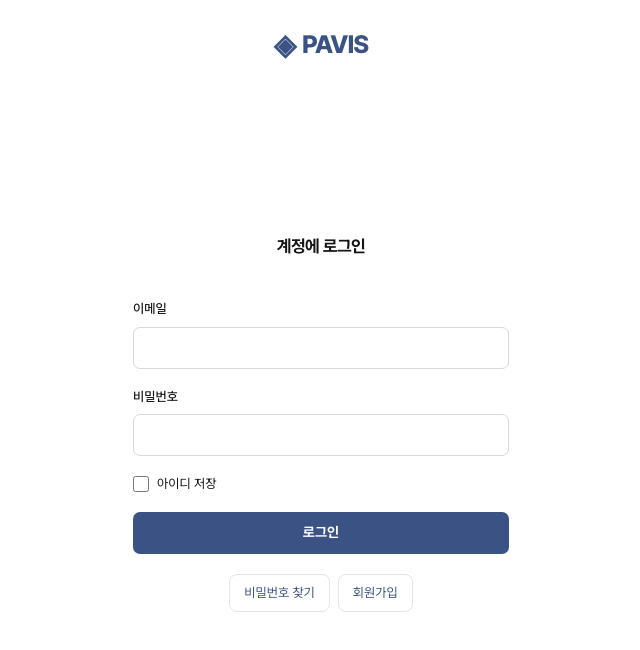
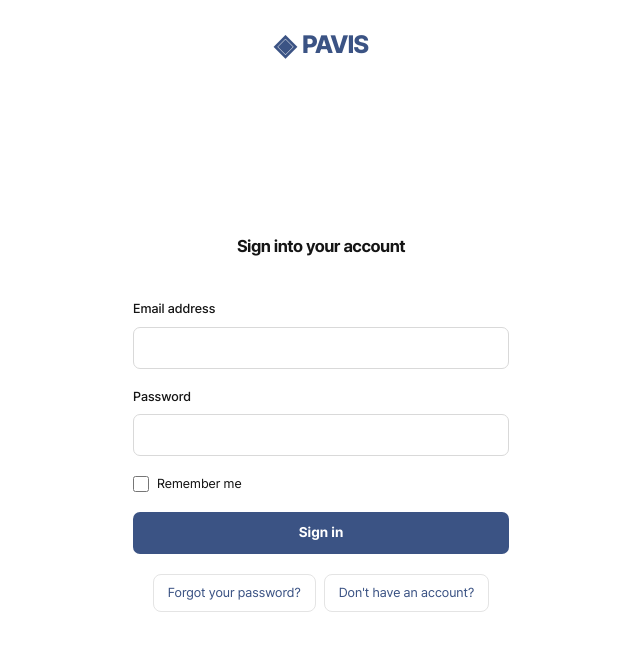
Before and after one commit to zehoss-cmd/Pavis, a Next.js app in the folder apps/web/: page /login in a window 1280 px wide. Shown: the top 650 px of the page, without its empty margins (319-959 px from the left). Built offline with nearby package versions, Linux system fonts and the light colour scheme.

Commit message:
Translate login labels into English

```diff
--- a/apps/web/src/app/globals.css
+++ b/apps/web/src/app/globals.css
@@ -135,3 +135,4 @@ a:focus-visible, button:focus-visible, summary:focus-visible { outline: 3px soli
 @media (max-width: 480px) { .login-screen { padding: 24px 24px 40px; } .login-panel { padding-top: 36px; } }
 
 button, input, select, textarea { font-family: inherit; }
+@media (max-width: 480px) { .login-links { gap: 6px; } .login-links a { padding: 8px 7px; font-size: 12px; } }
--- a/apps/web/src/app/login/login-form.tsx
+++ b/apps/web/src/app/login/login-form.tsx
@@ -34,9 +34,9 @@ export function LoginForm() {
   }
 
   return <form action={login} onSubmit={savePreference}>
-    <label>이메일<input ref={email} name="email" type="email" autoComplete="email" required /></label>
-    <label>비밀번호<input name="password" type="password" autoComplete="current-password" required /></label>
-    <label className="remember-email"><input ref={remember} type="checkbox" onChange={event => { if (!event.currentTarget.checked) { try { localStorage.removeItem(savedEmailKey); } catch { /* Storage may be disabled. */ } } }} />아이디 저장</label>
-    <button type="submit">로그인</button>
+    <label>Email address<input ref={email} name="email" type="email" autoComplete="email" required /></label>
+    <label>Password<input name="password" type="password" autoComplete="current-password" required /></label>
+    <label className="remember-email"><input ref={remember} type="checkbox" onChange={event => { if (!event.currentTarget.checked) { try { localStorage.removeItem(savedEmailKey); } catch { /* Storage may be disabled. */ } } }} />Remember me</label>
+    <button type="submit">Sign in</button>
   </form>;
 }
--- a/apps/web/src/app/login/page.tsx
+++ b/apps/web/src/app/login/page.tsx
@@ -6,12 +6,12 @@ export default async function Login({ searchParams }: { searchParams: Promise<{
   return <main className="login-screen">
     <Link href="/" className="login-brand" aria-label="PAVIS 홈"><span aria-hidden="true">◈</span> PAVIS</Link>
     <section className="login-panel" aria-labelledby="login-heading">
-      <h1 id="login-heading">계정에 로그인</h1>
+      <h1 id="login-heading">Sign into your account</h1>
       {params.error && <p className="login-message" role="alert">이메일 또는 비밀번호를 확인해 주세요.</p>}
       {params.check && <p className="login-message" role="status">가입 요청을 확인했습니다. 이메일 인증이 필요한 경우 받은 편지함을 확인해 주세요.</p>}
       {params.password_reset && <p className="login-message" role="status">비밀번호가 변경되었습니다. 새 비밀번호로 로그인해 주세요.</p>}
       <LoginForm />
-      <nav className="login-links" aria-label="계정 도움말"><Link href="/forgot-password">비밀번호 찾기</Link><Link href="/signup">회원가입</Link></nav>
+      <nav className="login-links" aria-label="계정 도움말"><Link href="/forgot-password">Forgot your password?</Link><Link href="/signup">Don&apos;t have an account?</Link></nav>
     </section>
   </main>;
 }
```
